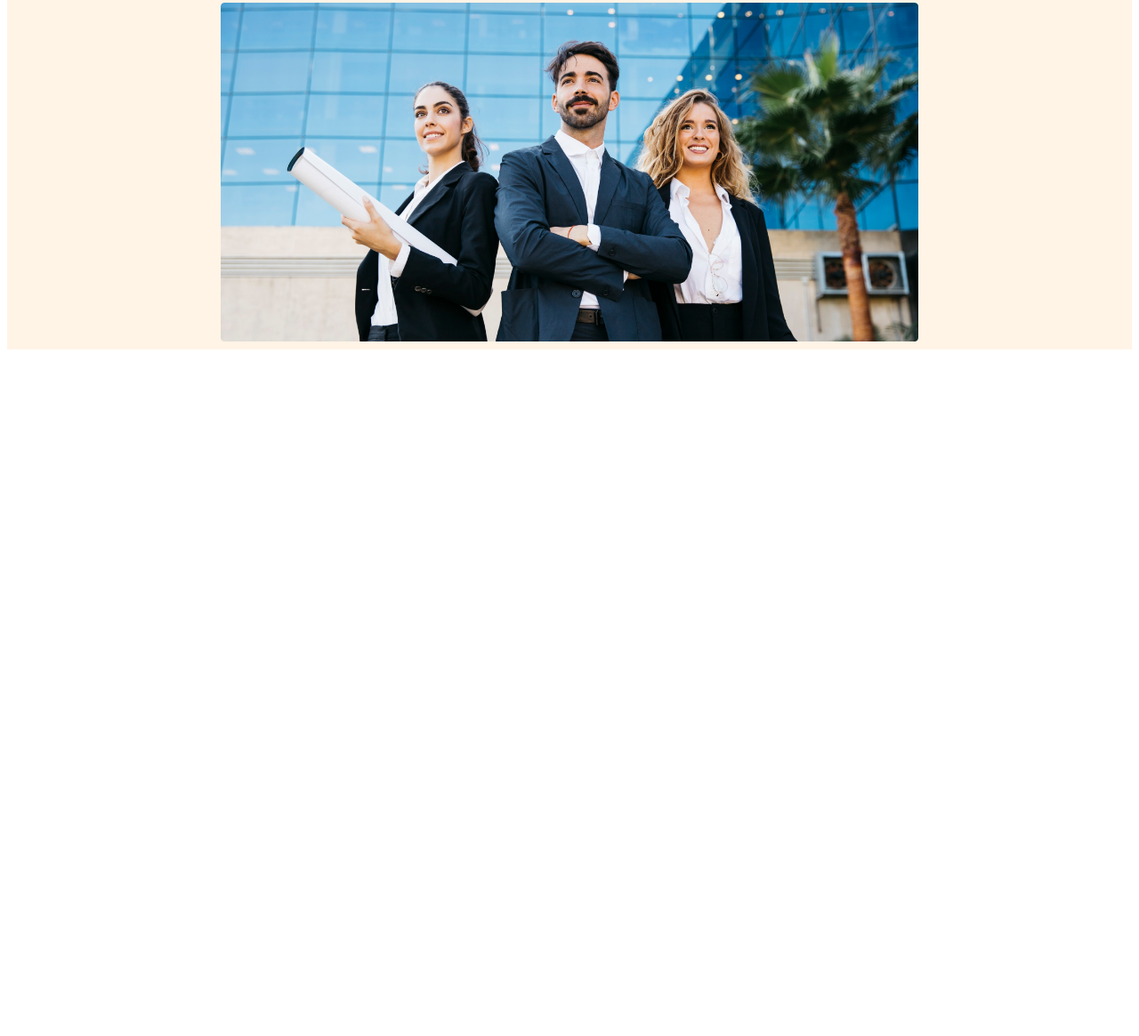
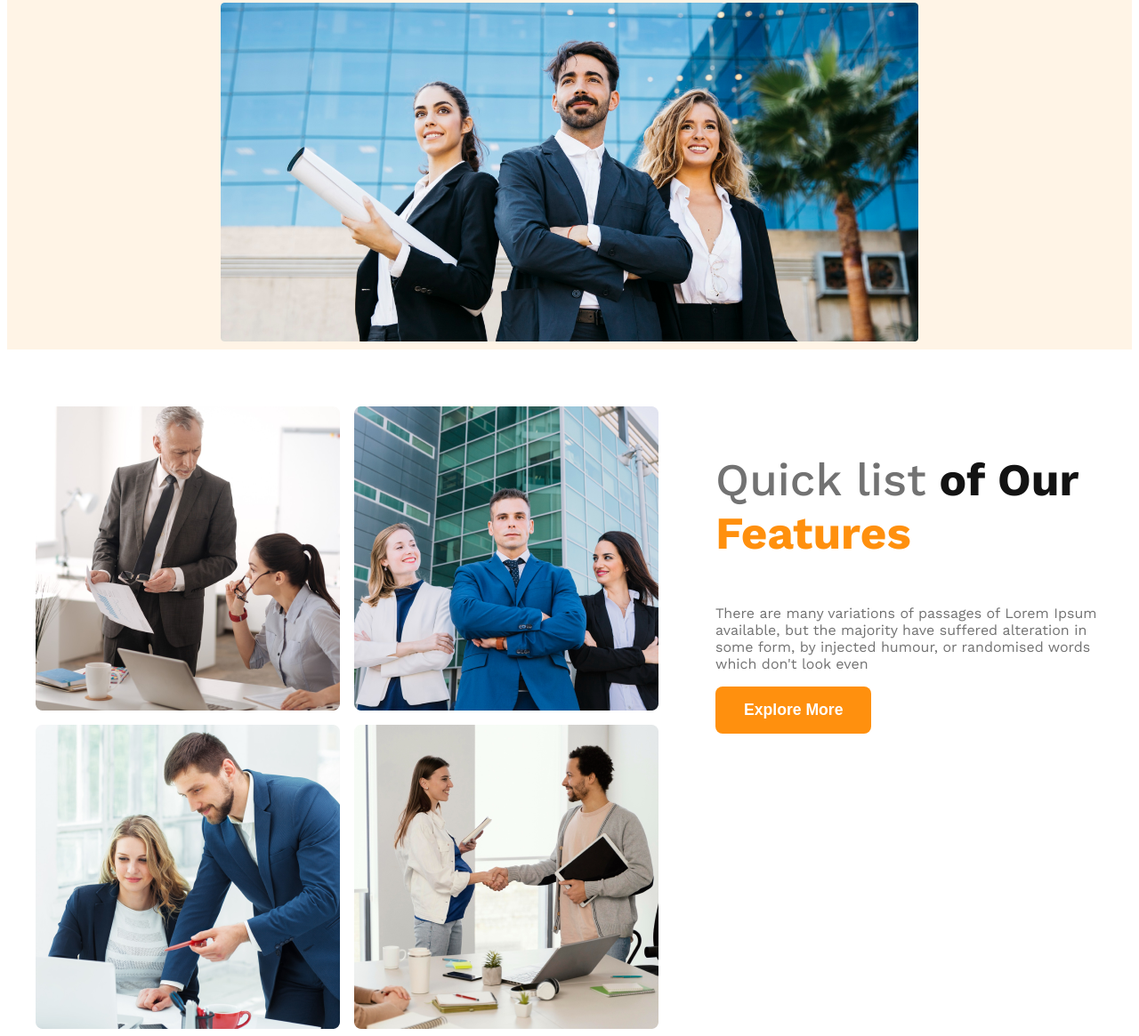
Before and after one commit to ruhul7983/g3_architecture, a plain HTML site: page index.html in a window 1280 px wide. Shown: the part 593-1758 px from the top of the page at 89% size. Before the commit the page ends 994 px from the top, so only its background shows below. Drawn offline with nearby package versions, Linux system fonts and the light colour scheme.

Commit message:
Completed Feature section

```diff
--- a/index.html
+++ b/index.html
@@ -40,6 +40,22 @@
 
     </header>
     <main>
+        <!-- Feature Section -->
+        <section >
+            <div class="feature-container">
+                <div class="team-img">
+                    <img class="team" src="images/team1.png" alt="">
+                    <img class="team" src="images/team2.png" alt="">
+                    <img class="team" src="images/team3.png" alt="">
+                    <img class="team" src="images/team4.png" alt="">
+                </div>
+                <div class="feature-content">
+                    <h3 class="feature-title"><span class="s1">Quick list</span> <span class="s2">of Our</span> <span class="s3">Features</span></h3>
+                    <p class="feature-des">There are many variations of passages of Lorem Ipsum available, but the majority have suffered alteration in some form, by injected humour, or randomised words which don't look even</p>
+                    <button class="btn-primary">Explore More</button>
+                </div>
+            </div>
+        </section>
 
     </main>
     <footer>
--- a/styles/home.css
+++ b/styles/home.css
@@ -44,43 +44,121 @@ nav ul li {
 nav ul li a {
     text-decoration: none;
 }
+
 /* Banner Styles */
 
 
-.banner-content{
+.banner-content {
     max-width: 600px;
     text-align: center;
     margin: 0 auto;
 }
-.banner-des{
+
+.banner-des, .feature-des {
     color: #727272;
 }
-.banner-title{
+
+.banner-title {
     font-size: 4rem;
 }
-.banner-img{
+
+.banner-img {
     margin-top: 1.5rem;
     max-width: 100%;
 }
 
+
+
+/* Feature Section Styles */
+main {
+    width: 1200px;
+    margin: 0 auto;
+}
+
+.feature-container {
+    display: flex;
+    justify-content: space-between;
+    margin-top: 4rem;
+
+}
+
+.feature-content{
+    padding-left: 4rem;
+}
+
+.feature-title{
+    font-size: 3.2rem;
+}
+
+
+.s1{
+    color: #727272;
+    font-weight: 500;
+}
+.s2{
+    color: #131313;
+    font-weight: 700;
+}
+.s3{
+    color: #FF900E;
+    font-weight: 700;
+
+}
+
+.team-img {
+    display: grid;
+    grid-template-columns: repeat(2, 1fr);
+    gap: 1rem;
+}
+
 /* Mobile Device */
-@media screen and (max-width:576px){
-    header{
+@media screen and (max-width:576px) {
+    main{
+        width: auto;
+    }
+    header {
         padding: 5px;
     }
+
     nav ul {
         display: none;
     }
 
+    .feature-container{
+        align-items: center;
+        flex-direction: column;
+    }
+
+    .team-img{
+        grid-template-columns: 1fr;
+    }
+    .team{
+        max-width: 100%;
+    }
+    .feature-content{
+        padding-left: 1rem;
+
+    }
+
+
 }
+
 /* Table Device */
 
-@media screen and (min-width:576px)  and (max-width:960px){
-    header{
+@media screen and (min-width:576px) and (max-width:960px) {
+    main{
+        width: auto;
+    }
+    header {
         padding: 5px;
     }
+
     nav ul {
         display: none;
     }
+    .feature-container{
+        align-items: center;
+        flex-direction: column;
+    }
 
 }
```
